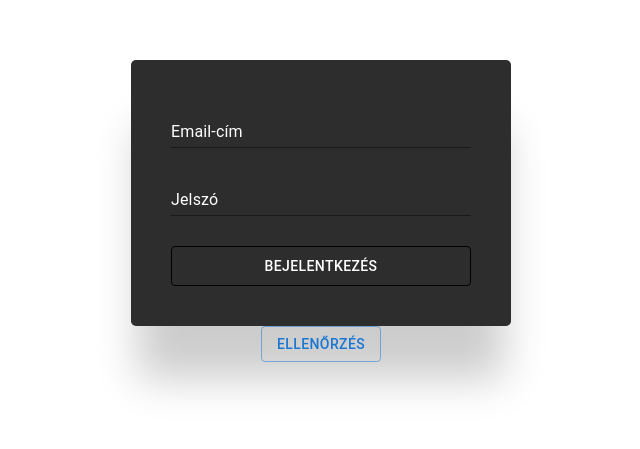
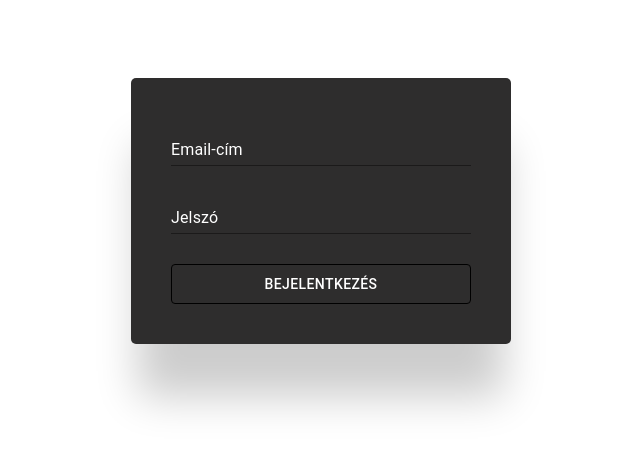
Before and after one commit to baguadam/lesson-tracker-applicaiton, a React (Vite) app in the folder client/: page / in a window 1280 px wide. Shown: the part 189-638 px from the top of the page, without its empty margins (319-959 px from the left). Built offline with nearby package versions, Linux system fonts and the light colour scheme.

Commit message:
Remove checks

```diff
--- a/client/src/components/auth/Login.tsx
+++ b/client/src/components/auth/Login.tsx
@@ -4,13 +4,8 @@ import CustomInputField from "../common/CustomInputField";
 import { ChangeEvent, FormEvent, useState } from "react";
 import { Errors, LoginCredentials } from "../../utils/types";
 import { validateInputs } from "../../utils/validator";
-import { useDispatch, useSelector } from "react-redux";
-import {
-  login,
-  logout,
-  selectAuthTokan,
-  selectLoggedInUser,
-} from "../../state/authSlice";
+import { useDispatch } from "react-redux";
+import { login, logout } from "../../state/authSlice";
 
 const Login = () => {
   // **********
@@ -22,8 +17,6 @@ const Login = () => {
   });
 
   const [errors, setErrors] = useState<Errors>({});
-  const loggedInUser = useSelector(selectLoggedInUser);
-  const token = useSelector(selectAuthTokan);
   const dispatch = useDispatch();
 
   // **********
@@ -32,11 +25,6 @@ const Login = () => {
   const handleCredentialsChange = (e: ChangeEvent<HTMLInputElement>) => {
     const { name, value } = e.target;
     setCredentials({ ...credentials, [name]: value });
-  };
-
-  const handleCheckClick = () => {
-    console.log("loggedInUser: ", loggedInUser);
-    console.log("token: ", token);
   };
 
   const handleSubmit = (e: FormEvent<HTMLFormElement>) => {
@@ -91,9 +79,6 @@ const Login = () => {
           Bejelentkezés
         </Button>
       </form>
-      <Button variant="outlined" onClick={handleCheckClick}>
-        Ellenőrzés
-      </Button>
     </div>
   );
 };
```
